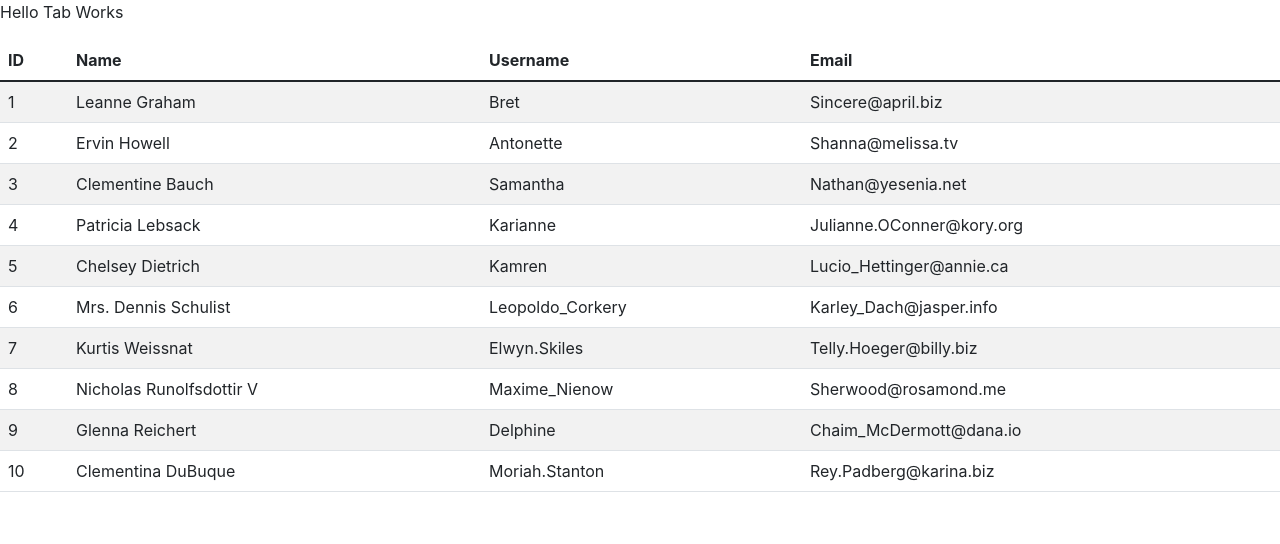
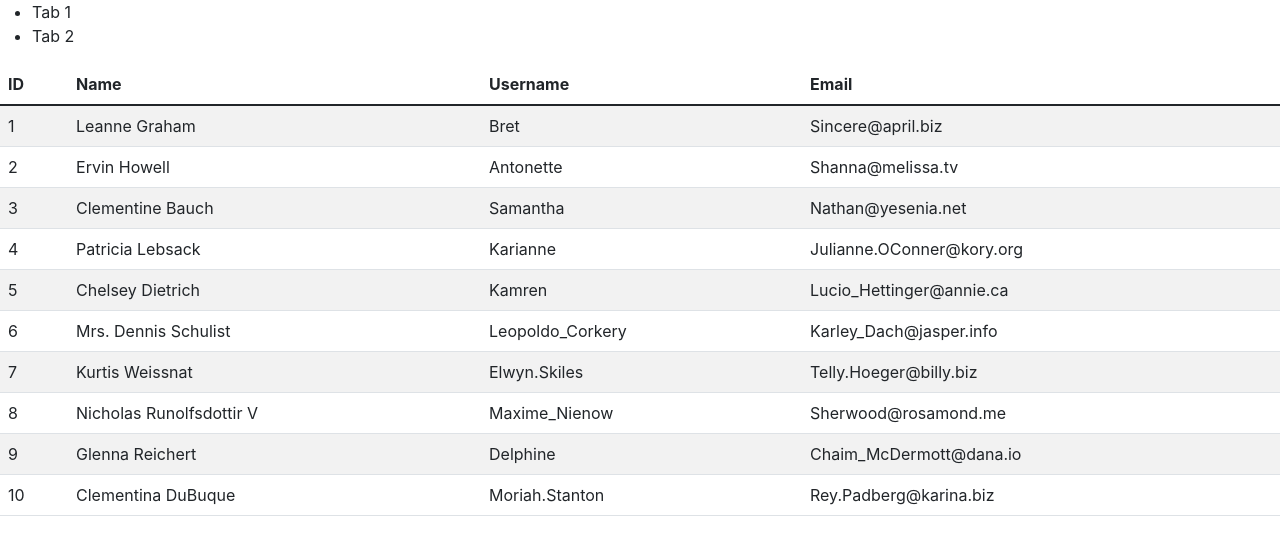
Before and after one commit to adarraji/react-table, a React (Create React App) app: page / in a window 1280 px wide. Shown: the top 544 px of the page. Built offline with nearby package versions, Linux system fonts and the light colour scheme.

Commit message:
Added tab nav and tab content sections

```diff
--- a/src/components/Tabs.js
+++ b/src/components/Tabs.js
@@ -2,8 +2,15 @@ import React from "react";
 
 const Tabs = () => {
     return (
-        <div className="Tabs">
-            <p>Hello Tab Works</p>
+        <div className="tabs">
+            {/* Tab Nav*/}
+            <ul className="tab-nav">
+                <li>Tab 1</li>
+                <li>Tab 2</li>
+            </ul>
+            <div className="tab-content">
+                {/* content will be here*/}
+            </div>
         </div>
     );
 }
```
